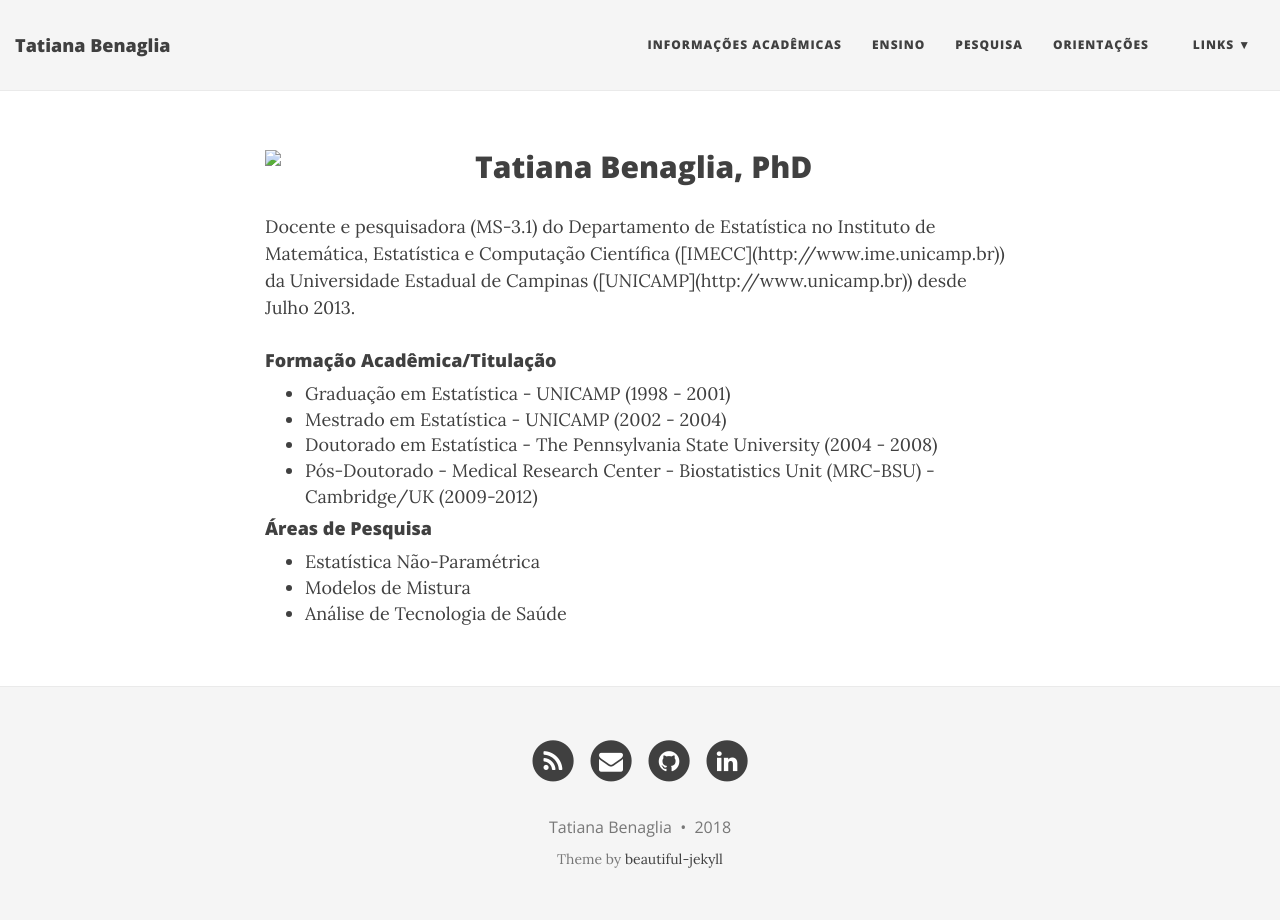
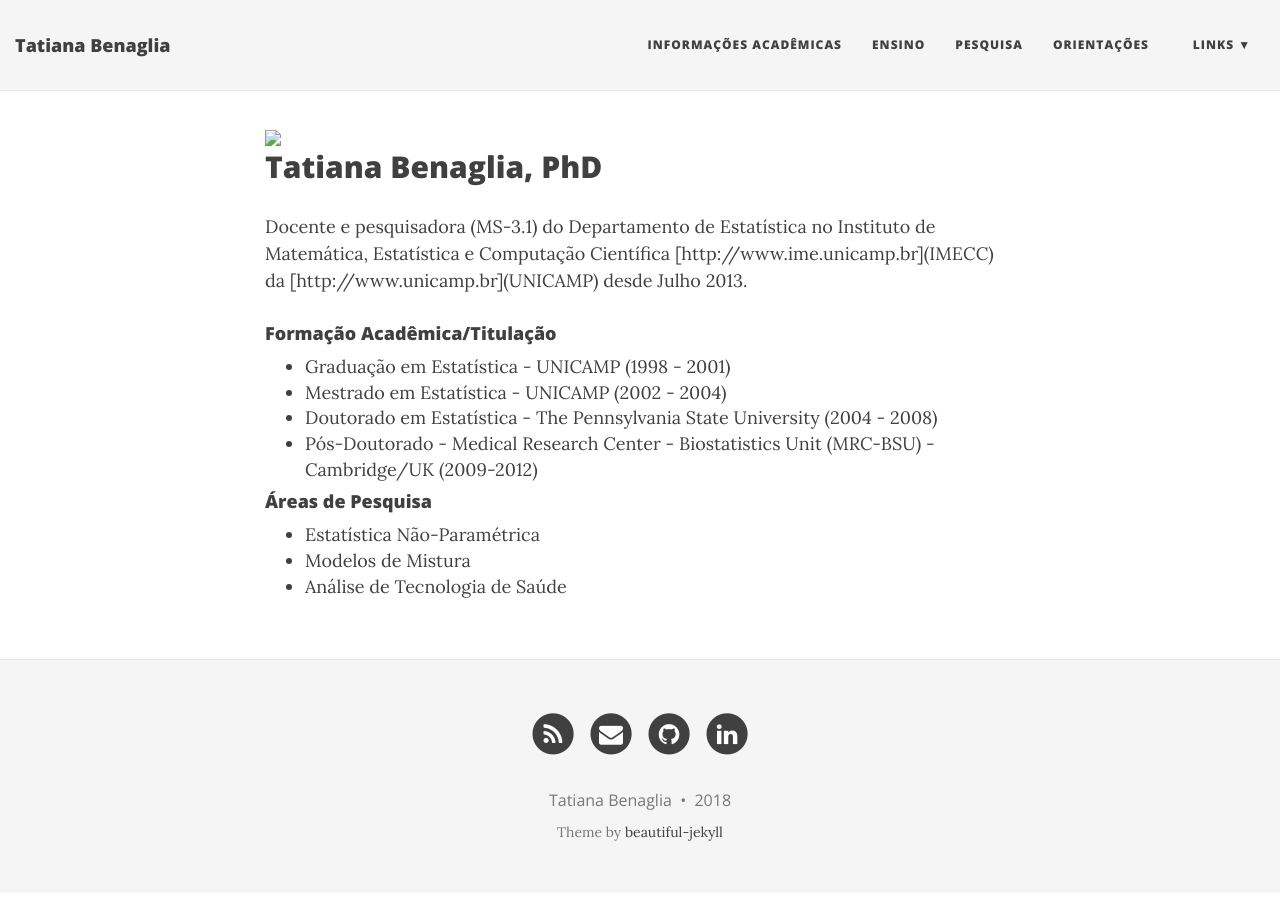
Before and after one commit to tatibenaglia/tatibenaglia.github.io, a Jekyll site: the page built from aboutme.md, in a window 1280 px wide. Built offline with Jekyll 4.4.1, drawn with Linux system fonts in a browser that asks for light colours; nearby versions of some CDN libraries.

Commit message:
Update aboutme.md

```diff
--- a/aboutme.md
+++ b/aboutme.md
@@ -5,10 +5,10 @@ use-site-title: false
 
 <div class="columns-2">
 <img src="img/ProfileTatiana.jpg" width=200 style="float: left; margin-right: 10px;">
-
+</div>
+<div class="columns-2">
 <h2>Tatiana Benaglia, PhD </h2>
-    <p>Docente e pesquisadora (MS-3.1) do Departamento de Estatística no Instituto de Matemática, Estatística e Computação Científica ([IMECC](http://www.ime.unicamp.br)) da Universidade Estadual de Campinas ([UNICAMP](http://www.unicamp.br)) desde Julho 2013. </p>
-
+    <p>Docente e pesquisadora (MS-3.1) do Departamento de Estatística no Instituto de Matemática, Estatística e Computação Científica [http://www.ime.unicamp.br](IMECC) da [http://www.unicamp.br](UNICAMP) desde Julho 2013. </p>
 </div>
 
 #### Formação Acadêmica/Titulação
```
